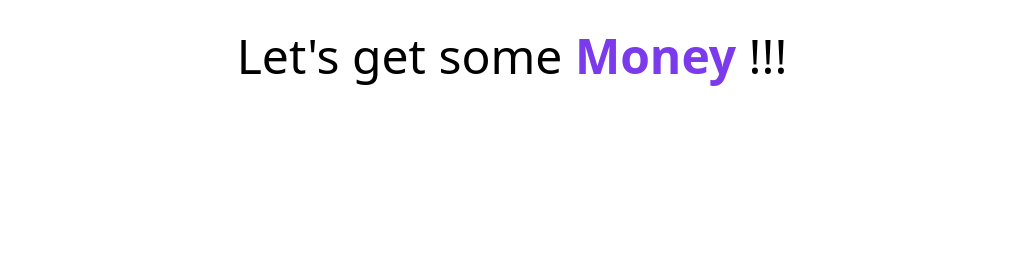
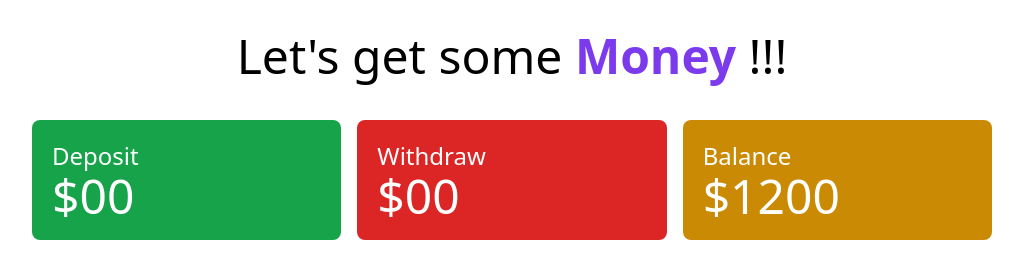
Before and after one commit to Sunjida-Srijoni/baap-er-bank, a plain HTML site: page bank.html in a window 1280 px wide. Shown: the whole page, without its empty margins (128-1151 px from the left). Drawn offline with nearby package versions, Linux system fonts and the light colour scheme.

Commit message:
deposit,withdraw and balance part has been added

```diff
--- a/bank.html
+++ b/bank.html
@@ -12,6 +12,28 @@
         <h1 class="text-5xl text-center mt-8">Let's get some <scan class="font-bold text-violet-600">Money</scan> !!!</h1>
 
     </header>
+    <main>
+        <section class="mt-10">
+            <div class="grid grid-cols-3 gap-4 w-9/12 mx-auto text-white">
+                <div class="bg-green-600 p-5 rounded-lg">
+                    <h5 class="text-2xl">Deposit</h5>
+                    <h2 class="text-5xl">$00</h2>
+
+                </div>
+                <div class="bg-red-600 p-5 rounded-lg">
+                    <h5 class="text-2xl">Withdraw</h5>
+                    <h2 class="text-5xl">$00</h2>
+
+                </div>
+                <div class="bg-yellow-600 p-5 rounded-lg">
+                    <h5 class="text-2xl">Balance</h5>
+                    <h2 class="text-5xl">$1200</h2>
+
+                </div>
+
+            </div>
+        </section>
+    </main>
 
 </body>
 </html>
```
